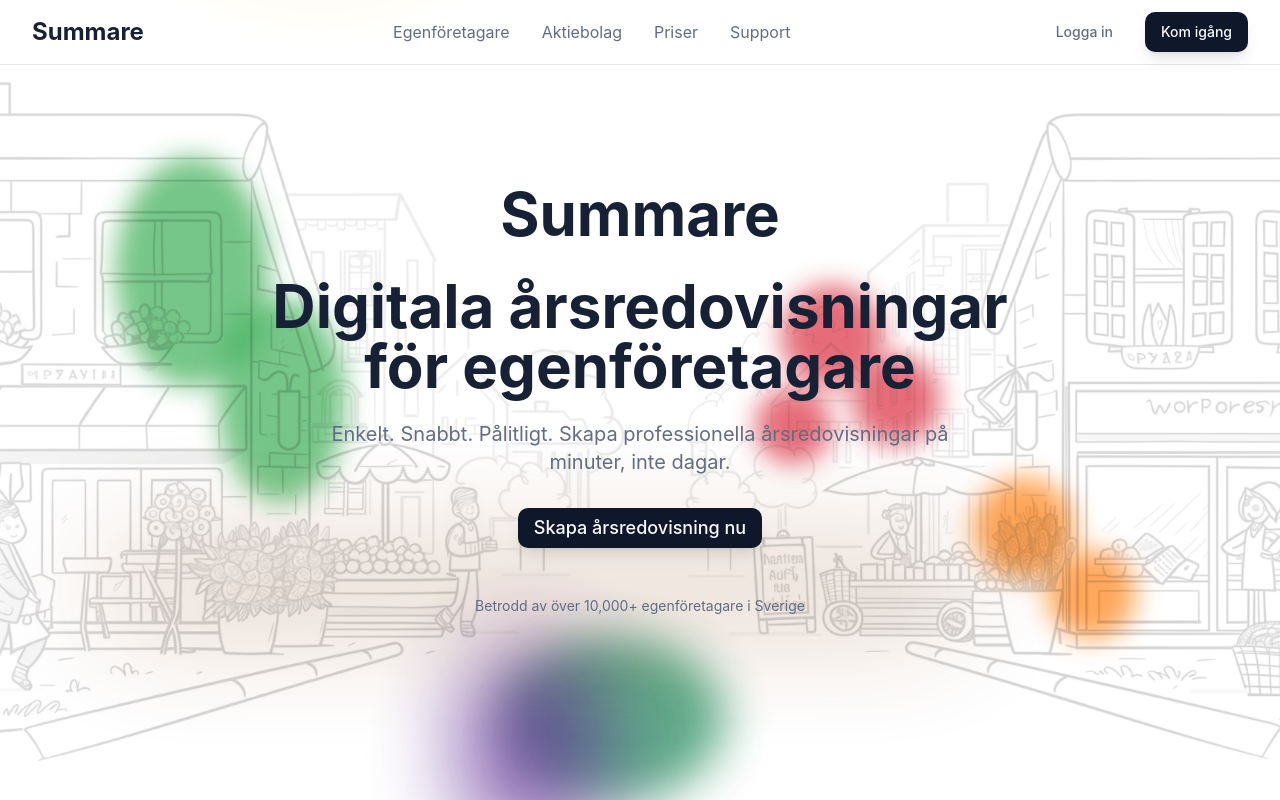
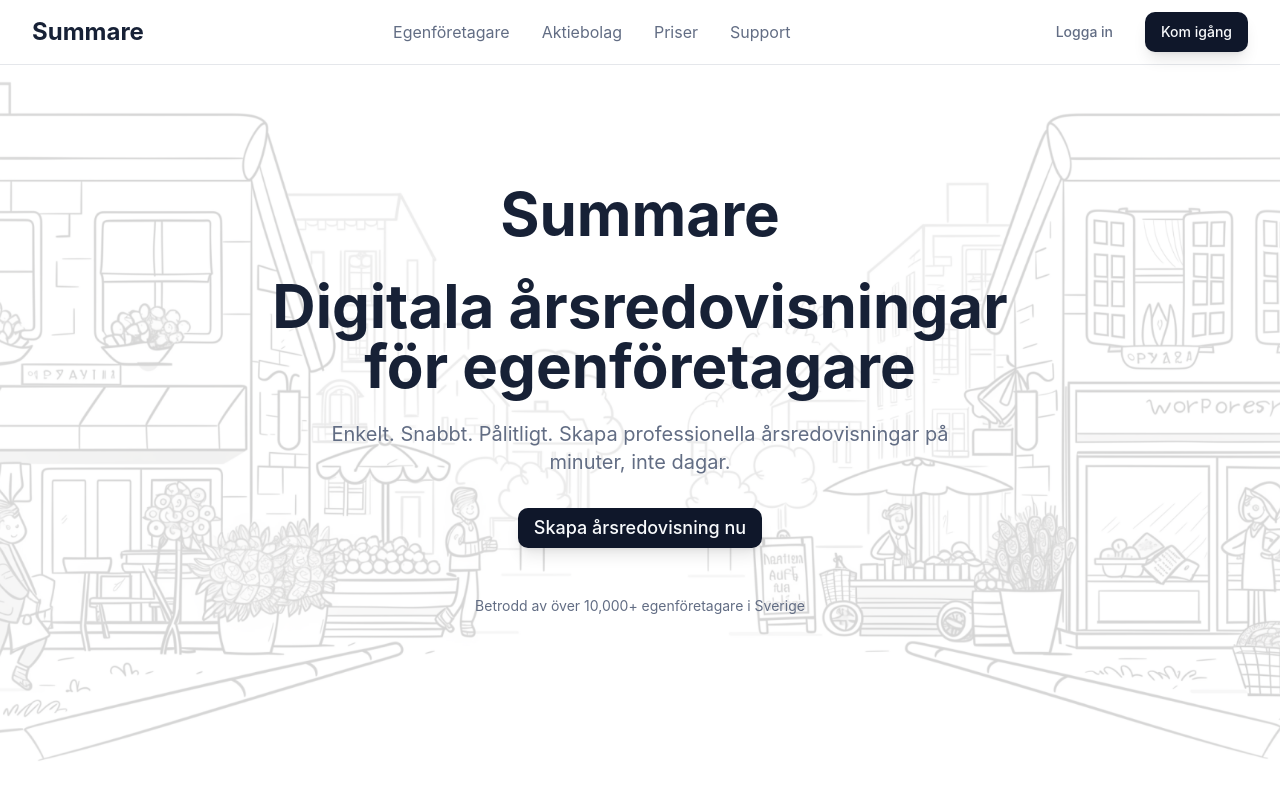
Before and after one commit to cemyet/summare-digital-vision, a React (Vite) app: page / in a window 1280 px wide. Shown: the top 800 px of the page. Built offline with nearby package versions, Linux system fonts and the light colour scheme.

Commit message:
Remove paint effect

```diff
--- a/src/components/HeroSection.tsx
+++ b/src/components/HeroSection.tsx
@@ -12,81 +12,6 @@ const HeroSection = () => {
         backgroundRepeat: 'no-repeat'
       }}
     >
-      {/* Watercolor painting animation for specific objects */}
-      <div className="absolute inset-0 z-10 mix-blend-multiply">
-        <svg className="w-full h-full" viewBox="0 0 100 100" preserveAspectRatio="xMidYMid slice">
-
-          {/* Paint the umbrella yellow */}
-          <ellipse
-            cx="25" cy="15" rx="12" ry="6"
-            className="watercolor-paint watercolor-umbrella"
-            style={{ animationDelay: '0.5s' }}
-          />
-
-          {/* Paint tomatoes red */}
-          <circle
-            cx="65" cy="45" r="4"
-            className="watercolor-paint watercolor-tomato"
-            style={{ animationDelay: '1.2s' }}
-          />
-          <circle
-            cx="70" cy="50" r="3.5"
-            className="watercolor-paint watercolor-tomato"
-            style={{ animationDelay: '1.5s' }}
-          />
-          <circle
-            cx="62" cy="52" r="3"
-            className="watercolor-paint watercolor-tomato"
-            style={{ animationDelay: '1.8s' }}
-          />
-
-          {/* Paint leafy greens */}
-          <ellipse
-            cx="15" cy="40" rx="6" ry="9"
-            className="watercolor-paint watercolor-leafy-green"
-            style={{ animationDelay: '2.5s' }}
-          />
-          <ellipse
-            cx="22" cy="50" rx="5" ry="8"
-            className="watercolor-paint watercolor-leafy-green"
-            style={{ animationDelay: '2.8s' }}
-          />
-
-          {/* Paint fruit stand oranges */}
-          <circle
-            cx="80" cy="60" r="4"
-            className="watercolor-paint watercolor-fruit-orange"
-            style={{ animationDelay: '3.5s' }}
-          />
-          <circle
-            cx="85" cy="65" r="3.5"
-            className="watercolor-paint watercolor-fruit-orange"
-            style={{ animationDelay: '3.8s' }}
-          />
-
-          {/* Paint vegetables green */}
-          <ellipse
-            cx="45" cy="70" rx="8" ry="6"
-            className="watercolor-paint watercolor-vegetable-green"
-            style={{ animationDelay: '4.2s' }}
-          />
-
-          {/* Paint purple eggplants */}
-          <ellipse
-            cx="35" cy="65" rx="5" ry="7"
-            className="watercolor-paint watercolor-eggplant"
-            style={{ animationDelay: '4.8s' }}
-          />
-
-          {/* Paint market stand wood brown */}
-          <rect
-            x="10" y="75" width="80" height="6" rx="2"
-            className="watercolor-paint watercolor-wood"
-            style={{ animationDelay: '5.5s' }}
-          />
-
-        </svg>
-      </div>
 
       {/* Overlay for better text readability */}
       <div className="absolute inset-0 bg-white/80"></div>
--- a/src/index.css
+++ b/src/index.css
@@ -124,62 +124,4 @@ All colors MUST be HSL.
   .section-padding {
     @apply py-20 px-4 md:px-8;
   }
-
-  /* Watercolor painting animation styles */
-  .watercolor-paint {
-    opacity: 0;
-    filter: blur(3px);
-    animation: paint-splash 2s ease-out forwards;
-  }
-
-  .watercolor-umbrella {
-    fill: rgba(255, 193, 7, 0.8);
-  }
-
-  .watercolor-tomato {
-    fill: rgba(220, 53, 69, 0.9);
-  }
-
-  .watercolor-leafy-green {
-    fill: rgba(40, 167, 69, 0.8);
-  }
-
-  .watercolor-fruit-orange {
-    fill: rgba(255, 133, 27, 0.9);
-  }
-
-  .watercolor-vegetable-green {
-    fill: rgba(25, 135, 84, 0.8);
-  }
-
-  .watercolor-eggplant {
-    fill: rgba(102, 51, 153, 0.8);
-  }
-
-  .watercolor-wood {
-    fill: rgba(139, 69, 19, 0.7);
-  }
 }
-
-@keyframes paint-splash {
-  0% {
-    opacity: 0;
-    transform: scale(0.3);
-    filter: blur(8px);
-  }
-  30% {
-    opacity: 0.9;
-    transform: scale(1.3);
-    filter: blur(4px);
-  }
-  70% {
-    opacity: 0.9;
-    transform: scale(1.1);
-    filter: blur(2px);
-  }
-  100% {
-    opacity: 0.8;
-    transform: scale(1);
-    filter: blur(1px);
-  }
-}
```
